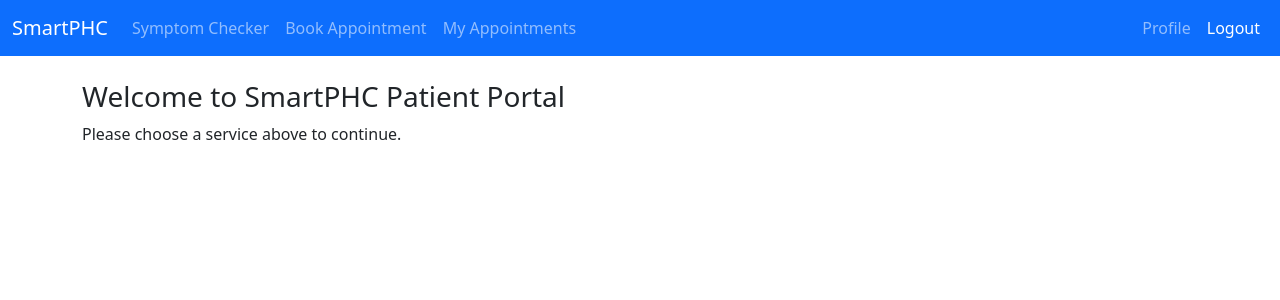
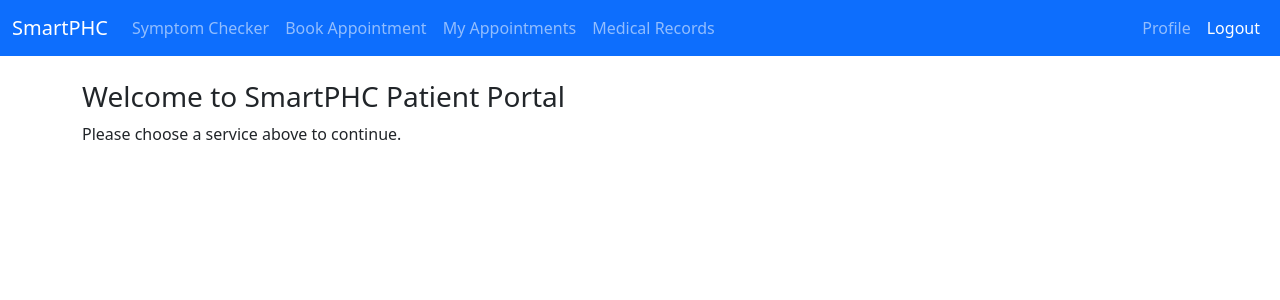
Before and after one commit to toan01072003/healthycare, a Django app: page /auth/home/ in a window 1280 px wide. Shown: the top 300 px of the page. Run offline with Django 5.2, Linux system fonts and the light colour scheme; a user stored in the database is signed in; parts of the project's set-up code (start-up, migrations or seed data) failed here and were passed over.

Commit message:
Add medical records link to patient navigation

```diff
--- a/appointment/templates/base.html
+++ b/appointment/templates/base.html
@@ -37,6 +37,9 @@
           <li class="nav-item">
             <a class="nav-link" href="{% url 'patient-schedule' %}">My Appointments</a>
           </li>
+          <li class="nav-item">
+            <a class="nav-link" href="{% url 'my-medical-history' %}">Medical Records</a>
+          </li>
           {% endif %}
         </ul>
         <ul class="navbar-nav ms-auto">
--- a/auth_service/templates/home.html
+++ b/auth_service/templates/home.html
@@ -18,6 +18,9 @@
         <li class="nav-item">
           <a class="nav-link" href="/doctor/my/">My Appointments</a>
         </li>
+        <li class="nav-item">
+          <a class="nav-link" href="{% url 'my-medical-history' %}">Medical Records</a>
+        </li>
       </ul>
       <ul class="navbar-nav ms-auto">
         <li class="nav-item">
```
